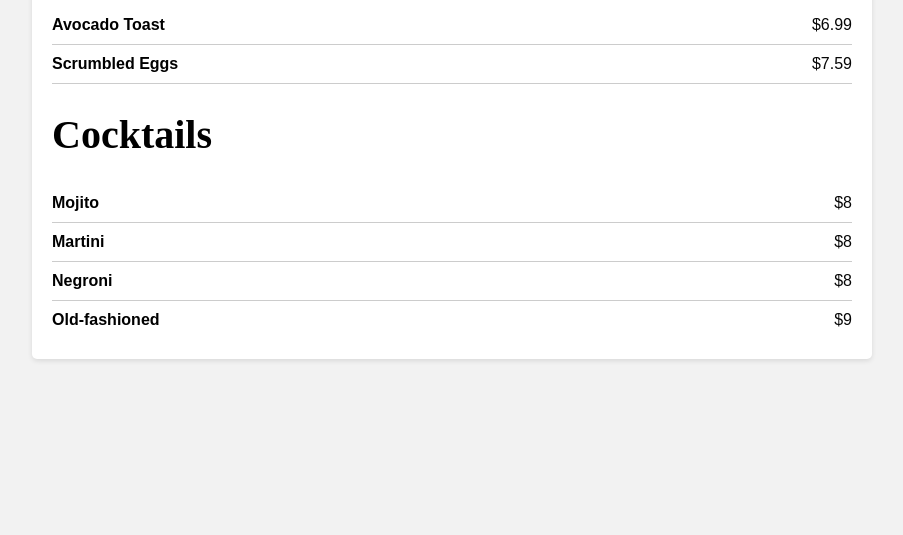
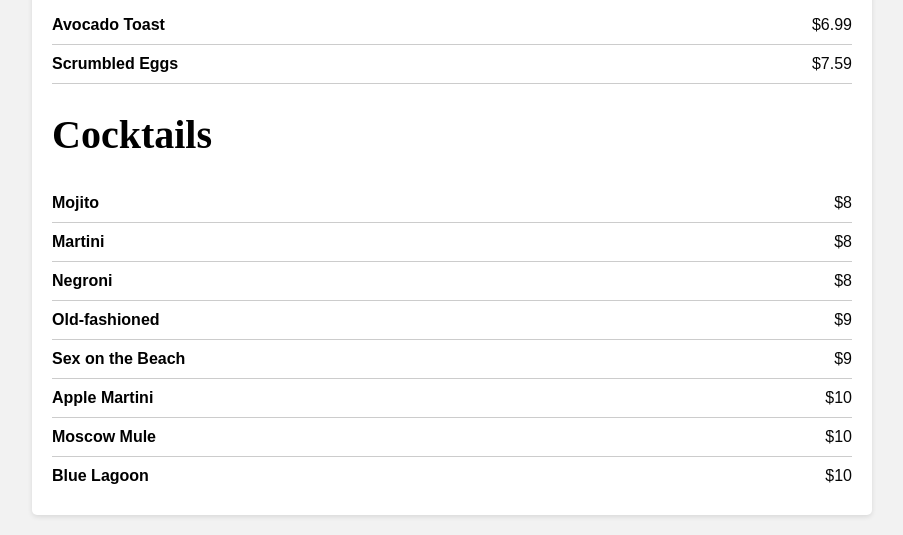
Before and after one commit to Ioannis-Triantafyllakis/Menu_Test, a plain HTML site: page index.html in a window 1280 px wide. Shown: the part 608-1143 px from the top of the page, without its empty margins (188-1091 px from the left). Before the commit the page ends 987 px from the top, so only its background shows below. Drawn offline with Linux system fonts and the light colour scheme.

Commit message:
Add more cocktails

```diff
--- a/index.html
+++ b/index.html
@@ -111,6 +111,22 @@
             <span class="item-name">Old-fashioned</span>
             <span class="item-price">$9</span>
         </div>
+        <div class="menu-item">
+            <span class="item-name">Sex on the Beach</span>
+            <span class="item-price">$9</span>
+        </div>
+        <div class="menu-item">
+            <span class="item-name">Apple Martini</span>
+            <span class="item-price">$10</span>
+        </div>
+        <div class="menu-item">
+            <span class="item-name">Moscow Mule</span>
+            <span class="item-price">$10</span>
+        </div>
+        <div class="menu-item">
+            <span class="item-name">Blue Lagoon</span>
+            <span class="item-price">$10</span>
+        </div>
     </div>
 </body>
 </html>
```
